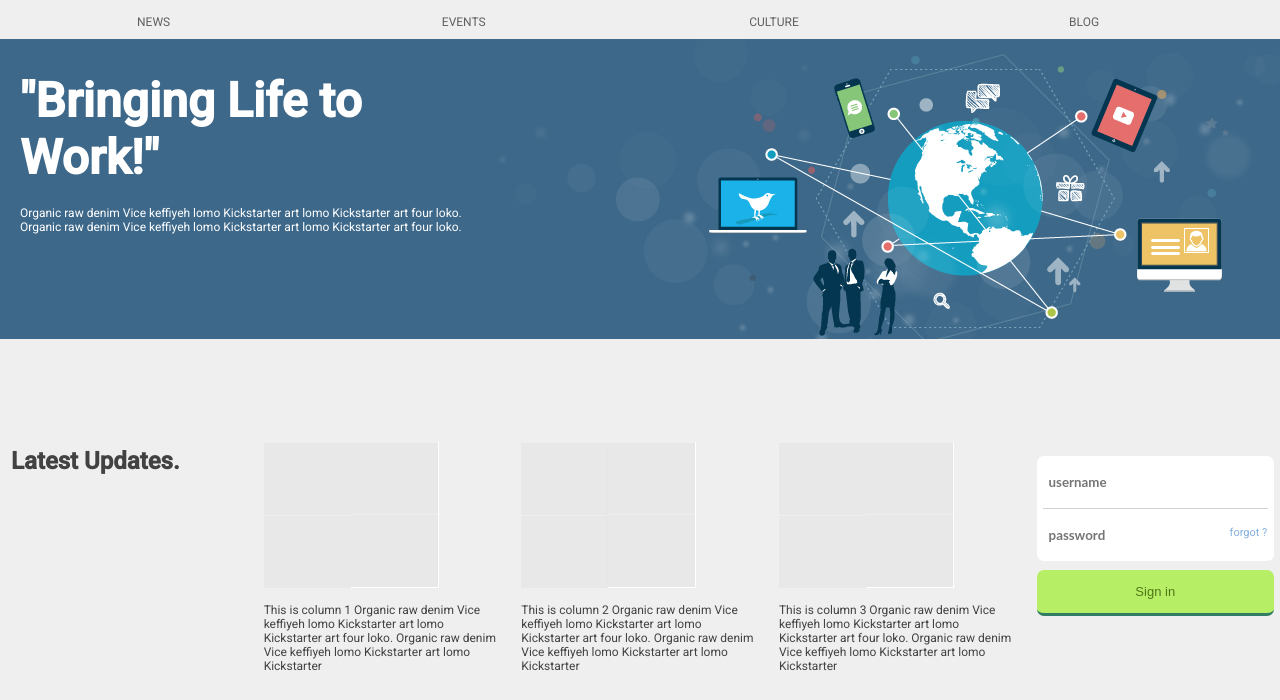
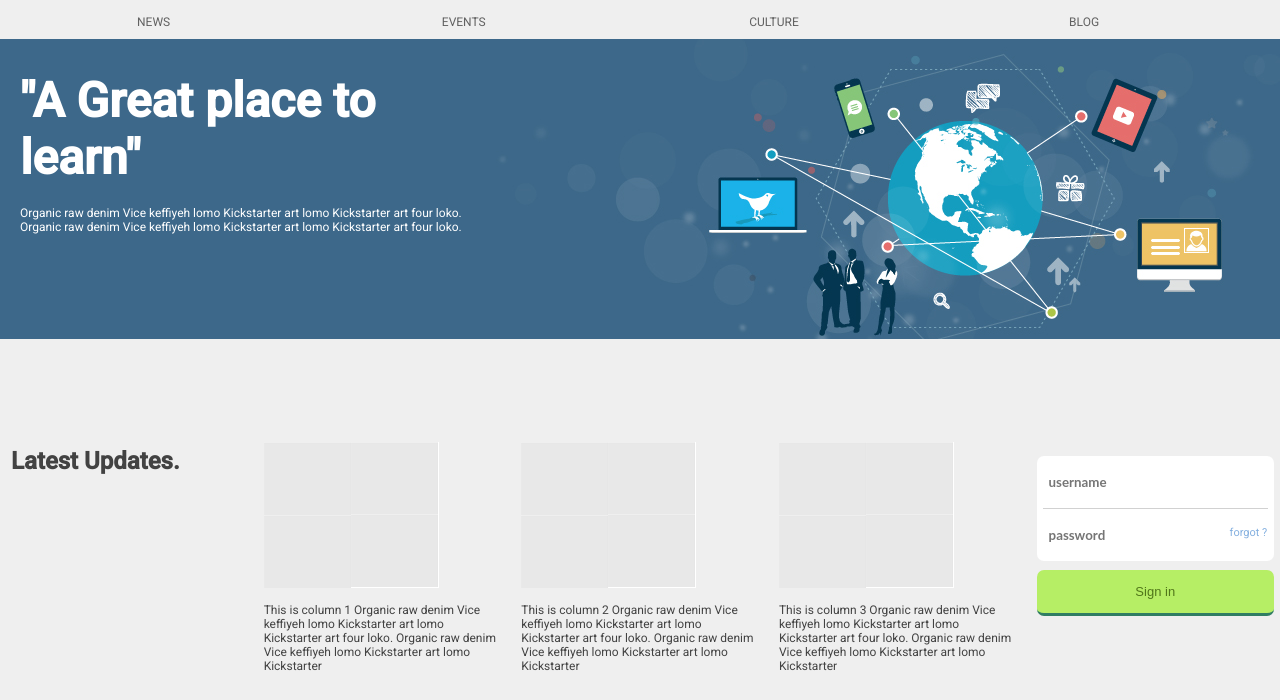
Before and after one commit to chandrakanthm/GESSA_TIMES, a plain HTML site: page index.html in a window 1280 px wide. Shown: the part 100-800 px from the top of the page. Drawn offline with Linux system fonts and the light colour scheme.

Commit message:
test2
test2

```diff
--- a/index.html
+++ b/index.html
@@ -43,9 +43,7 @@
 
 		   <div class="col span_2_of_5">
 
-		    <h5>"Bringing
-			Life to
-			 Work!"</h5>
+		    <h5>"A Great place to learn"</h5>
             <div class="p1">Organic raw denim Vice keffiyeh lomo Kickstarter art lomo Kickstarter art four loko.
 			Organic raw denim Vice keffiyeh lomo Kickstarter art lomo Kickstarter art four loko.</div>
           </div>
```
